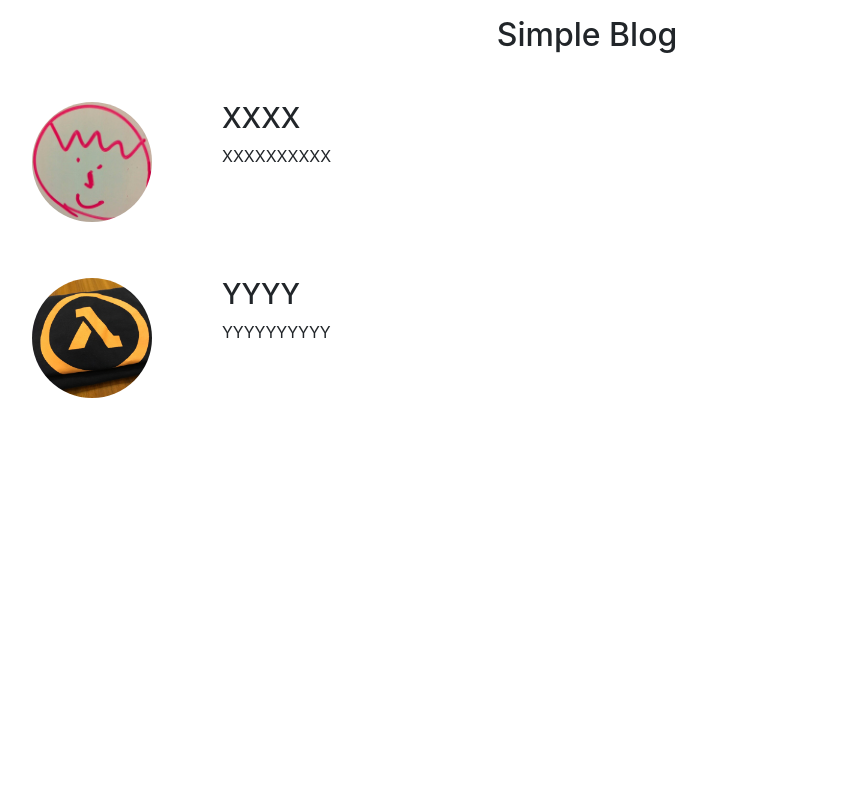
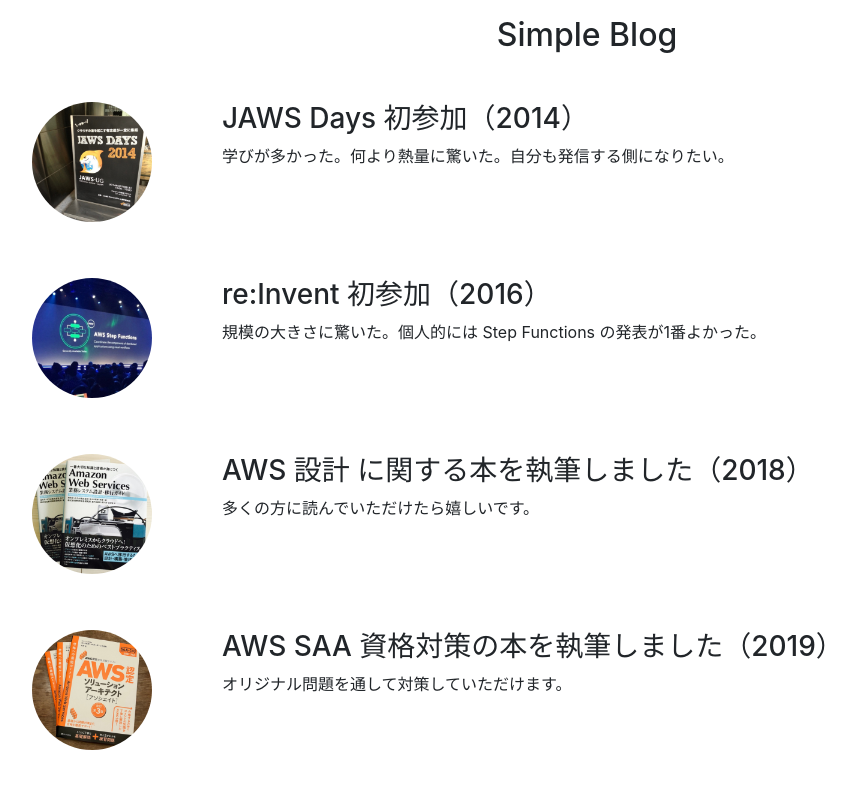
Before and after one commit to ketancho/udemy-aws-14days, a PHP site: page / in a window 1280 px wide. Shown: the whole page, without its empty margins (53-909 px from the left). Before the commit the page ends 398 px from the top, so only its background shows below. Run offline with PHP 8.4, Linux system fonts and the light colour scheme.

Commit message:
2025 版に一部アップデート

```diff
--- a/Day3/index.php
+++ b/Day3/index.php
@@ -9,14 +9,24 @@
     <?php
       $posts = array(
         array(
-          "title" => "XXXX",
-          "detail" => "XXXXXXXXXX",
-          "image" => "./img/img1.jpeg",
+          "title" => "JAWS Days 初参加（2014）",
+          "detail" => "学びが多かった。何より熱量に驚いた。自分も発信する側になりたい。",
+          "image" => "./img/img1.png",
         ),
         array(
-          "title" => "YYYY",
-          "detail" => "YYYYYYYYYY",
-          "image" => "./img/img2.jpeg",
+          "title" => "re:Invent 初参加（2016）",
+          "detail" => "規模の大きさに驚いた。個人的には Step Functions の発表が1番よかった。",
+          "image" => "./img/img2.png",
+        ),
+        array(
+          "title" => "AWS 設計 に関する本を執筆しました（2018）",
+          "detail" => "多くの方に読んでいただけたら嬉しいです。",
+          "image" => "./img/img3.png",
+        ),
+        array(
+          "title" => "AWS SAA 資格対策の本を執筆しました（2019）",
+          "detail" => "オリジナル問題を通して対策していただけます。",
+          "image" => "./img/img4.png",
         )
       );
     ?>
```
Also changed, not shown: Day3/img/img1.jpeg (deleted), Day3/img/img1.png (added), Day3/img/img2.jpeg (deleted), Day3/img/img2.png (added), Day3/img/img3.png (added), Day3/img/img4.png (added), Day4/img/img1.jpeg (deleted), Day4/img/img1.png (added), Day4/img/img2.jpeg (deleted), Day4/img/img2.png (added), Day4/img/img3.png (added), Day4/img/img4.png (added), Day7/s3-web-images/img1_s3.png (added), Day7/s3-web-images/img2_s3.png (added), 2 more files, 1 other file.
